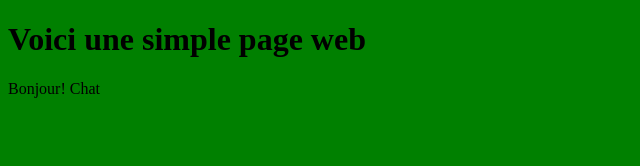
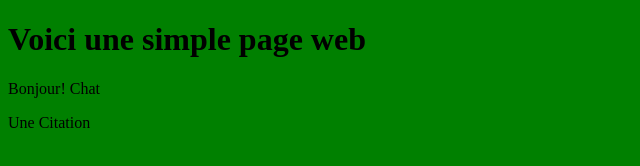
Before and after one commit to lminhkhoi/d73-labo-git-02, a plain HTML site: page index.html in a window 1280 px wide. Shown: the full height of the page, 0-640 px from the left. Drawn offline with Linux system fonts and the light colour scheme.

Commit message:
Ajout citation

```diff
--- a/index.html
+++ b/index.html
@@ -6,6 +6,6 @@
 	<h1>Voici une simple page web</h1>
 
 	<p>Bonjour! Chat</p>
-
+    <p>Une Citation</p>
 	</body>
 </html>
```
